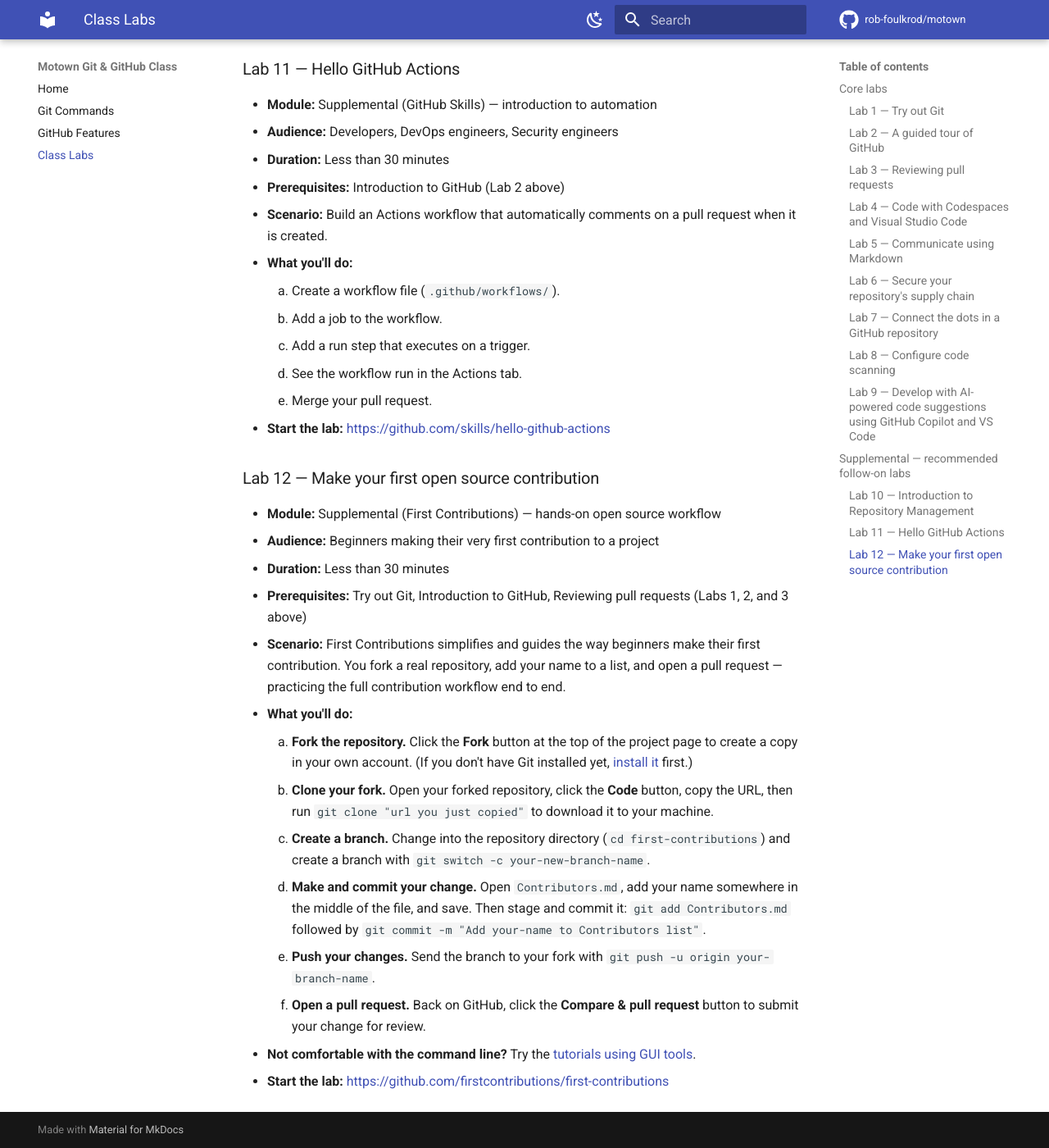
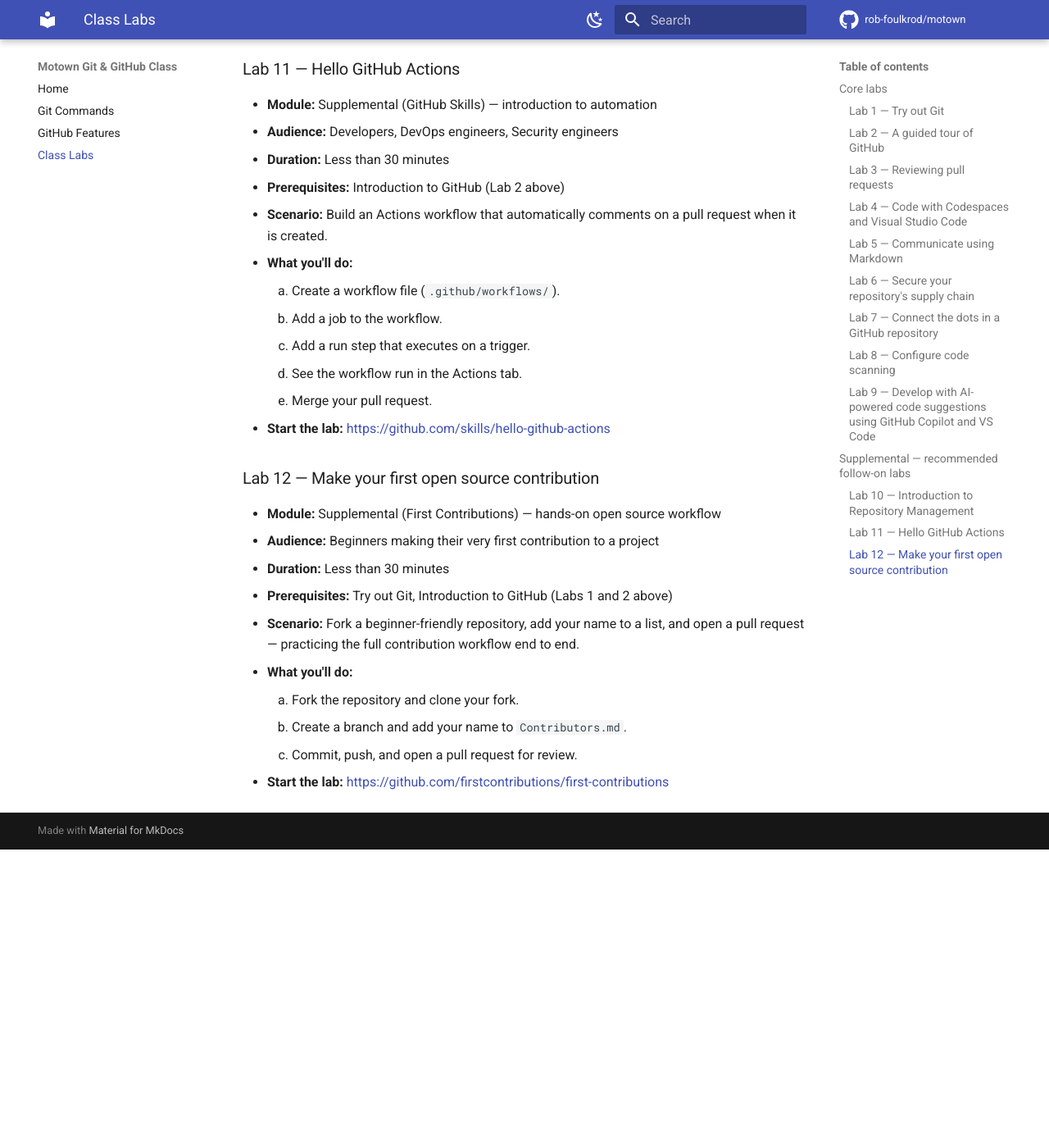
Before and after one commit to rob-foulkrod/motown, an MkDocs documentation site: the page built from docs/labs.md, in a window 1280 px wide and 1400 px high, scrolled down 3145 px. Shown: the whole window at 82% size. Built offline with MkDocs 1.6.1 and Material for MkDocs 9.7.7, drawn with Linux system fonts in a browser that asks for light colours; comment, search, counter and statistics services are not loaded; after the commit the page ends 4181 px from its top, so only the background shows below that.

Commit message:
Trim Lab 12 detail to match other labs

```diff
--- a/docs/labs.md
+++ b/docs/labs.md
@@ -125,30 +125,11 @@ module. Work through them in any order.
 - **Module:** Supplemental (First Contributions) — hands-on open source workflow
 - **Audience:** Beginners making their very first contribution to a project
 - **Duration:** Less than 30 minutes
-- **Prerequisites:** Try out Git, Introduction to GitHub, Reviewing pull requests
-  (Labs 1, 2, and 3 above)
-- **Scenario:** First Contributions simplifies and guides the way beginners make
-  their first contribution. You fork a real repository, add your name to a list,
-  and open a pull request — practicing the full contribution workflow end to end.
+- **Prerequisites:** Try out Git, Introduction to GitHub (Labs 1 and 2 above)
+- **Scenario:** Fork a beginner-friendly repository, add your name to a list, and
+  open a pull request — practicing the full contribution workflow end to end.
 - **What you'll do:**
-    1. **Fork the repository.** Click the **Fork** button at the top of the
-       project page to create a copy in your own account. (If you don't have Git
-       installed yet, [install it](https://docs.github.com/en/get-started/quickstart/set-up-git)
-       first.)
-    2. **Clone your fork.** Open your forked repository, click the **Code** button,
-       copy the URL, then run `git clone "url you just copied"` to download it to
-       your machine.
-    3. **Create a branch.** Change into the repository directory
-       (`cd first-contributions`) and create a branch with
-       `git switch -c your-new-branch-name`.
-    4. **Make and commit your change.** Open `Contributors.md`, add your name
-       somewhere in the middle of the file, and save. Then stage and commit it:
-       `git add Contributors.md` followed by
-       `git commit -m "Add your-name to Contributors list"`.
-    5. **Push your changes.** Send the branch to your fork with
-       `git push -u origin your-branch-name`.
-    6. **Open a pull request.** Back on GitHub, click the **Compare & pull
-       request** button to submit your change for review.
-- **Not comfortable with the command line?** Try the
-  [tutorials using GUI tools](https://github.com/firstcontributions/first-contributions#tutorials-using-other-tools).
+    1. Fork the repository and clone your fork.
+    2. Create a branch and add your name to `Contributors.md`.
+    3. Commit, push, and open a pull request for review.
 - **Start the lab:** <https://github.com/firstcontributions/first-contributions>
```
